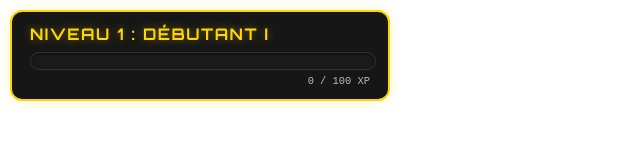
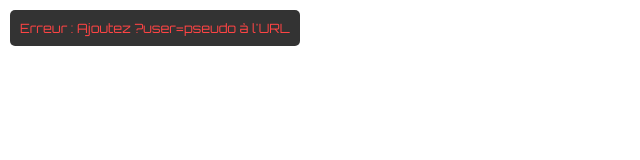
Before and after one commit to v0lary/Barre_Xp, a website: page index.html in a window 1280 px wide. Shown: the whole page, without its empty margins (0-640 px from the left). Drawn offline with nearby package versions, Linux system fonts and the light colour scheme; no server answers.

Commit message:
Update index.html

```diff
--- a/index.html
+++ b/index.html
@@ -1,7 +1,9 @@
 <!DOCTYPE html>
-<html>
+<html lang="fr">
 <head>
     <meta charset="UTF-8">
+    <meta name="viewport" content="width=device-width, initial-scale=1.0">
+    <title>Overlay Live Quest - Volary</title>
     <style>
         @import url('https://fonts.googleapis.com/css2?family=Orbitron:wght@400;700&display=swap');
 
@@ -11,10 +13,14 @@
             margin: 0;
             padding: 10px;
             overflow: hidden;
+            display: flex;
+            justify-content: flex-start;
+            align-items: flex-start;
         }
 
+        /* Conteneur principal plus compact et élégant */
         #quest-container {
-            width: 340px; /* Plus compact */
+            width: 340px;
             padding: 12px 18px;
             background: rgba(10, 10, 10, 0.95);
             border: 2px solid #ffd700;
@@ -22,11 +28,13 @@
             color: white;
             box-shadow: 0 0 15px rgba(255, 215, 0, 0.2);
             position: relative;
+            transition: all 0.3s ease;
         }
 
+        /* Texte du niveau et du grade */
         #level-badge {
             color: #ffd700;
-            font-size: 1.0em; /* Un peu plus petit pour aller avec la barre fine */
+            font-size: 1.0em;
             font-weight: 700;
             text-transform: uppercase;
             letter-spacing: 1.5px;
@@ -34,9 +42,10 @@
             margin-bottom: 8px;
         }
 
+        /* Conteneur de la barre (Fine) */
         #bar-container {
             width: 100%;
-            height: 12px; /* TAILLE AFFINÉE */
+            height: 12px;
             background: #1a1a1a;
             border-radius: 50px;
             padding: 2px;
@@ -44,8 +53,10 @@
             box-shadow: inset 0 1px 3px rgba(0,0,0,0.5);
             display: flex;
             align-items: center;
+            overflow: hidden;
         }
 
+        /* Remplissage de la barre avec dégradé animé */
         #bar-fill {
             width: 0%;
             height: 100%;
@@ -62,6 +73,7 @@
             100% { background-position: 200% 50%; }
         }
 
+        /* Texte de l'XP en bas à droite */
         #xp-text {
             margin-top: 5px;
             text-align: right;
@@ -70,6 +82,7 @@
             font-family: monospace;
         }
 
+        /* Animation de flash lors du passage de niveau */
         .level-up-flash {
             animation: flash 0.5s ease-out;
         }
@@ -79,25 +92,51 @@
             50% { filter: brightness(2); transform: scale(1.03); }
             100% { filter: brightness(1); transform: scale(1); }
         }
+
+        /* Message d'erreur si pas de pseudo */
+        #error-msg {
+            color: #ff4444;
+            font-size: 0.8em;
+            display: none;
+            background: rgba(0,0,0,0.8);
+            padding: 10px;
+            border-radius: 5px;
+        }
     </style>
 </head>
 <body>
 
     <div id="quest-container">
-        <div id="level-badge">NIVEAU 1 : DÉBUTANT I</div>
+        <div id="level-badge">Chargement...</div>
         <div id="bar-container">
             <div id="bar-fill"></div>
         </div>
-        <div id="xp-text">0 / 100 XP</div>
+        <div id="xp-text">0 / 0 XP</div>
     </div>
+
+    <div id="error-msg">Erreur : Ajoutez ?user=pseudo à l'URL</div>
 
     <audio id="lvl-sound" src="https://www.myinstants.com/media/sounds/mario-coin-sound.mp3"></audio>
 
     <script src="/socket.io/socket.io.js"></script>
     <script>
-        const socket = io();
+        // 1. Récupération du pseudo dans l'URL
+        const urlParams = new URLSearchParams(window.location.search);
+        const username = urlParams.get('user');
+
+        if (!username) {
+            document.getElementById('quest-container').style.display = 'none';
+            document.getElementById('error-msg').style.display = 'block';
+        }
+
+        // 2. Connexion Socket.io avec passage du pseudo
+        const socket = io({
+            query: { user: username }
+        });
+
         let lastLevel = 1;
 
+        // Fonction pour générer les noms de rangs
         function obtenirRang(niveau) {
             if (niveau >= 50) return "LÉGENDE VIVANTE 🏆";
             const grades = [
@@ -113,24 +152,34 @@
             return `${grade.nom} ${romains[sousNiveau]}`;
         }
 
+        // 3. Réception des données du serveur
         socket.on('MISE_A_JOUR_STATS', (stats) => {
             const container = document.getElementById('quest-container');
             const barFill = document.getElementById('bar-fill');
             const xpText = document.getElementById('xp-text');
             const levelBadge = document.getElementById('level-badge');
 
+            // Effet sonore et flash si montée de niveau
             if (stats.level > lastLevel) {
-                document.getElementById('lvl-sound').play();
+                const audio = document.getElementById('lvl-sound');
+                audio.volume = 0.5;
+                audio.play().catch(e => console.log("Audio bloqué par le navigateur"));
+
                 container.classList.add('level-up-flash');
                 setTimeout(() => container.classList.remove('level-up-flash'), 500);
                 lastLevel = stats.level;
             }
 
+            // Mise à jour de l'affichage
             levelBadge.innerText = `NIV ${stats.level} : ${obtenirRang(stats.level)}`;
             const pourcentage = (stats.currentXP / stats.xpToNextLevel) * 100;
             barFill.style.width = pourcentage + "%";
             xpText.innerText = `${Math.floor(stats.currentXP)} / ${stats.xpToNextLevel} XP`;
         });
+
+        socket.on('connect_error', () => {
+            document.getElementById('level-badge').innerText = "Erreur Connexion";
+        });
     </script>
 </body>
 </html>
```
